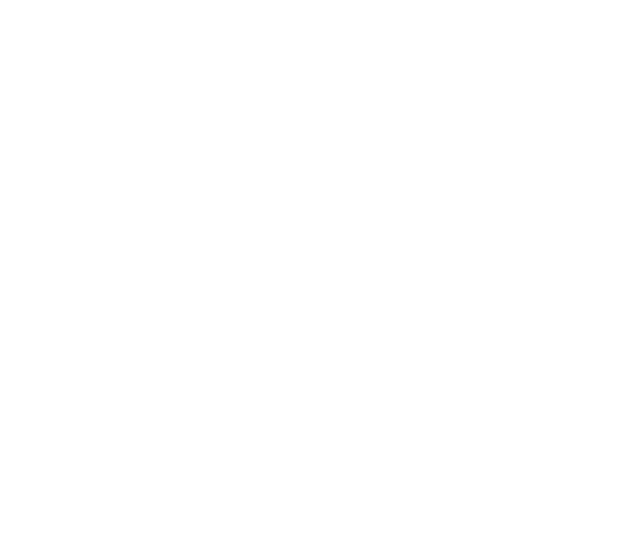
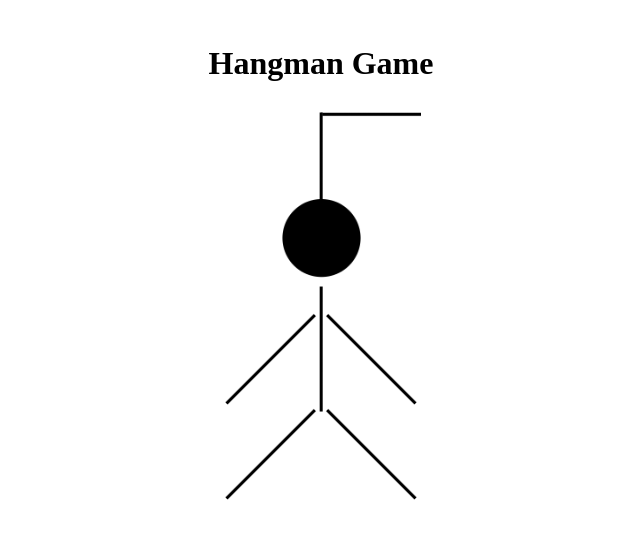
Before and after one commit to jperez99-dev/Hangman-Game, a plain HTML site: page index.html in a window 1280 px wide. Shown: the whole page, without its empty margins (319-959 px from the left). Drawn offline with Linux system fonts and the light colour scheme.

Commit message:
Refactored images, created rough sketch for UI layout without inputs
Refactored image naming to better understand purpose of images. Created UI for player model using HTML and CSS.

```diff
--- a/index.html
+++ b/index.html
@@ -10,8 +10,24 @@
 </head>
 
 <body>
+    <div class="container">
+        <div>
+            <h1>Hangman Game</h1>
+        </div>
+        <div class="noose">
+            <img class="noose-component" src="horizontal-line.png" alt="noose-component">
+            <img class="noose-component noose-component-vertical" src="body.png" alt="noose-component">
+        </div>
 
-
+        <div class="player-model">
+            <img class="hangman-body-components hangman-head" src="head.png" alt="hangman-head">
+            <img class="hangman-body-components hangman-body" src="body.png" alt="hangman-body">
+            <img class="hangman-body-components hangman-left-arm" src="left-limb.png" alt="hangman-left-arm">
+            <img class="hangman-body-components hangman-right-arm" src="right-limb.png" alt="hangman-right-arm">
+            <img class="hangman-body-components hangman-left-leg" src="left-limb.png" alt="hangman-left-leg">
+            <img class="hangman-body-components hangman-right-leg" src="right-limb.png" alt="hangman-right-leg">
+        </div>
+    </div>
     <script src="script.js"></script>
 </body>
 
--- a/styles.css
+++ b/styles.css
@@ -0,0 +1,76 @@
+*{
+    box-sizing:border-box;
+}
+
+.container{
+padding:1em 2em;
+
+}
+
+div {
+    text-align: center;
+}
+
+.noose-component{
+    position: absolute;
+    width:100px;
+    height:20px;
+
+}
+.noose-component-vertical{
+    transform: rotate(90deg);
+    right:0;
+    left: 0;
+    margin:auto;
+    overflow: hidden;
+    max-width:95px;
+    height:20px;
+    top:150px;
+}
+
+.player-model{
+    padding-top: 5em;
+    position:relative;
+}
+
+.hangman-body-components{
+width:125px;
+position:absolute;
+}
+
+.hangman-head, .hangman-body{
+    right:0;
+    left: 0;
+    margin:auto;
+}
+
+.hangman-head{
+    z-index: 101;
+}
+
+.hangman-body{
+    transform:rotate(90deg);
+    top:235px;
+    z-index: 100;
+}
+
+.hangman-left-arm, .hangman-left-leg{
+    transform:rotate(-45deg);
+    right:49%;
+    margin:auto;
+
+
+}
+.hangman-right-arm, .hangman-right-leg{
+    transform:rotate(45deg);
+    left:49%;
+    margin:auto;
+
+}
+.hangman-left-arm, .hangman-right-arm{
+    top:245px;
+}
+
+.hangman-left-leg, .hangman-right-leg{
+    top:340px;
+}
```
Also changed, not shown: Body.jpg (deleted), Left limb.jpg (deleted), Right Limb.jpg (deleted), body.png (added), horizontal-line.png (added), horizontalLine.jpg (deleted), left-limb.png (added), right-limb.png (added).
